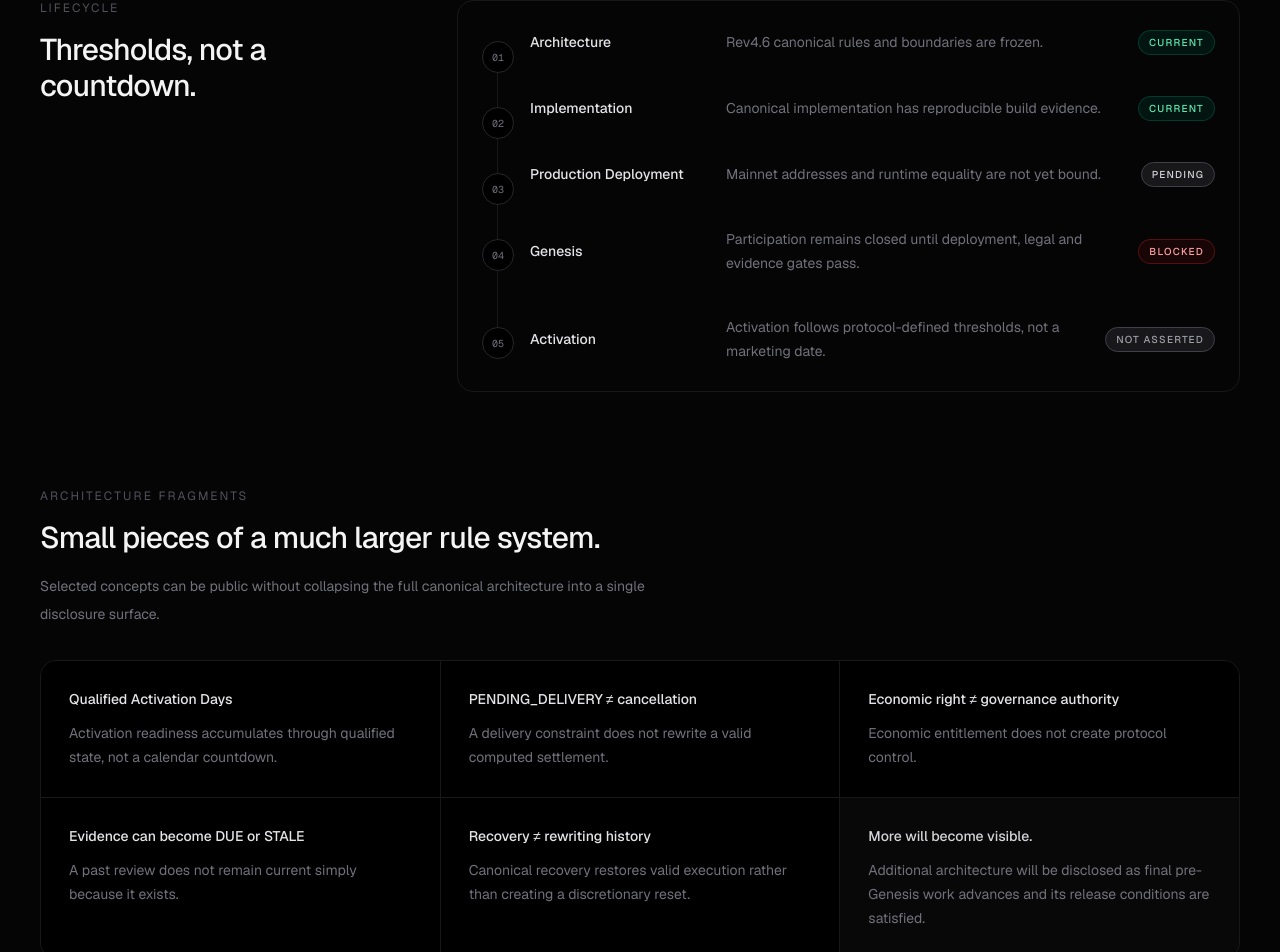
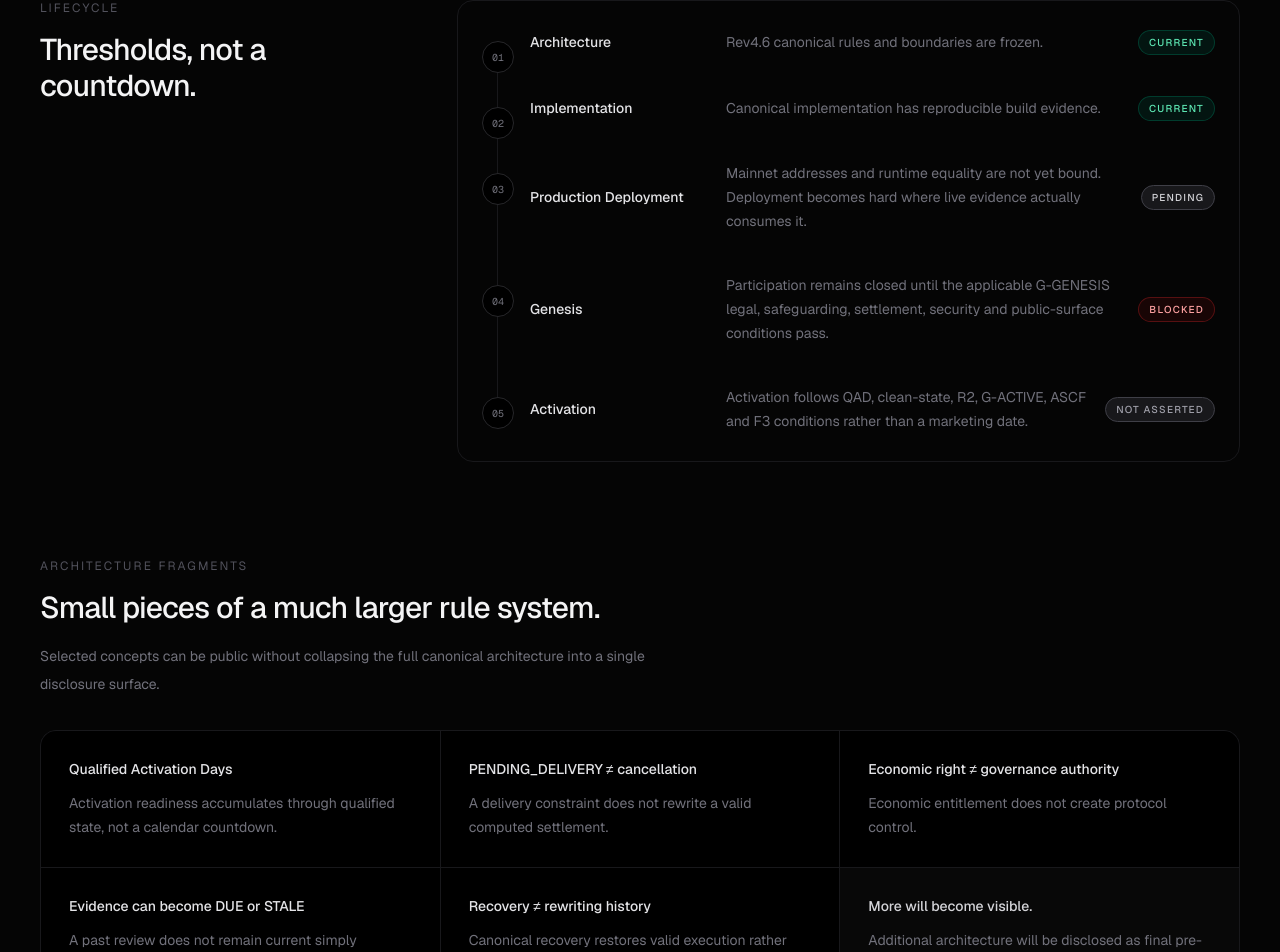
Before and after one commit to vyren-landing/website, a Next.js app: page / in a window 1280 px wide. Shown: the part 3075-4027 px from the top of the page. Built offline with nearby package versions, Linux system fonts and the light colour scheme.

Commit message:
Phase 2: align lifecycle rail with split gates

```diff
--- a/components/LifecycleRail.tsx
+++ b/components/LifecycleRail.tsx
@@ -24,19 +24,19 @@ const steps: ReadonlyArray<{
     index: "03",
     title: "Production Deployment",
     state: "PENDING",
-    text: "Mainnet addresses and runtime equality are not yet bound.",
+    text: "Mainnet addresses and runtime equality are not yet bound. Deployment becomes hard where live evidence actually consumes it.",
   },
   {
     index: "04",
     title: "Genesis",
     state: "BLOCKED",
-    text: "Participation remains closed until deployment, legal and evidence gates pass.",
+    text: "Participation remains closed until the applicable G-GENESIS legal, safeguarding, settlement, security and public-surface conditions pass.",
   },
   {
     index: "05",
     title: "Activation",
     state: "NOT_ASSERTED",
-    text: "Activation follows protocol-defined thresholds, not a marketing date.",
+    text: "Activation follows QAD, clean-state, R2, G-ACTIVE, ASCF and F3 conditions rather than a marketing date.",
   },
 ];
 
```
